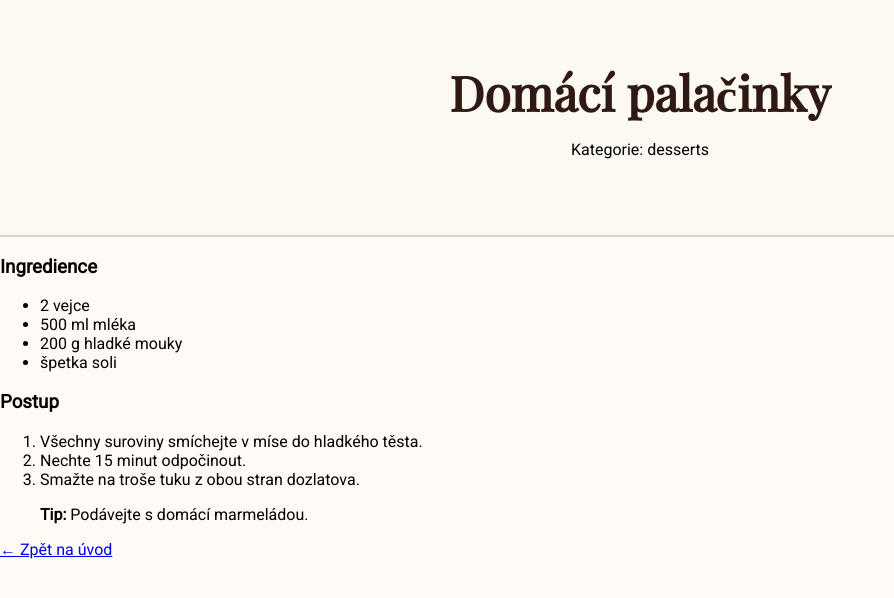
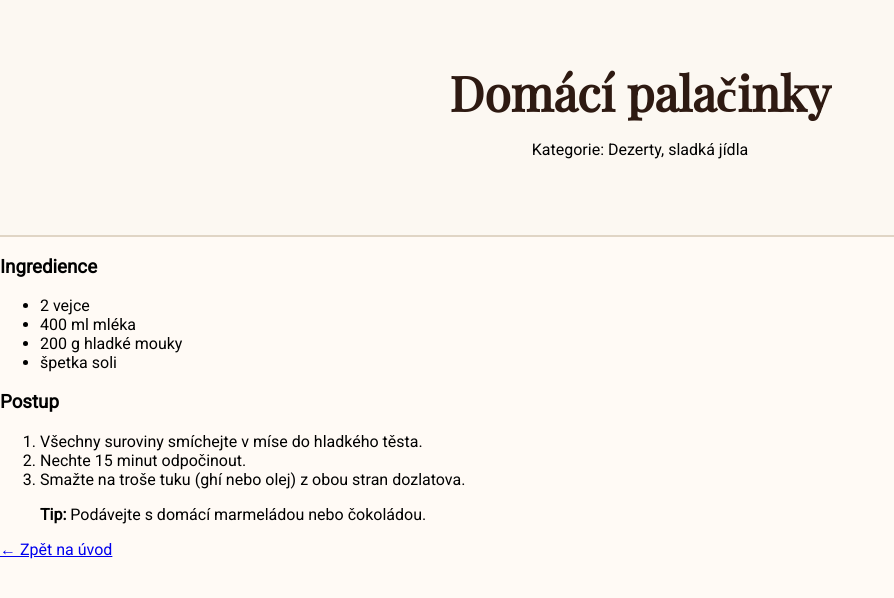
Before and after one commit to M4thys02/Cookbook, a Jekyll site: the page built from _posts/2026-03-01-palacinky.md, in a window 1280 px wide. Shown: the top 598 px of the page, without its empty margins (0-894 px from the left). Built offline with Jekyll 4.4.1, drawn with Linux system fonts in a browser that asks for light colours; some web fonts are replaced.

Commit message:
Added search bar

```diff
--- a/_posts/2026-03-01-palacinky.md
+++ b/_posts/2026-03-01-palacinky.md
@@ -1,19 +1,19 @@
 ---
 layout: desserts_layout
 title: "Domácí palačinky"
-category: "desserts"
+category: "Dezerty, sladká jídla"
 permalink: /desserts/palacinky/
 ---
 
 ### Ingredience
 * 2 vejce
-* 500 ml mléka
+* 400 ml mléka
 * 200 g hladké mouky
 * špetka soli
 
 ### Postup
 1. Všechny suroviny smíchejte v míse do hladkého těsta.
 2. Nechte 15 minut odpočinout.
-3. Smažte na troše tuku z obou stran dozlatova.
+3. Smažte na troše tuku (ghí nebo olej) z obou stran dozlatova.
 
-> **Tip:** Podávejte s domácí marmeládou.
+> **Tip:** Podávejte s domácí marmeládou nebo čokoládou.
--- a/index.html
+++ b/index.html
@@ -19,6 +19,11 @@
     </div>
     <h1>Kuchařka</h1>
     <p class="quote">„Tuk je nositel chuti“</p>
+
+    <section class="search-container">
+        <input type="text" id="recipe-search" placeholder="Hledat recept (např. palačinky)...">
+        <ul id="search-results"></ul>
+    </section>
 </header>
 
 <nav id="menu">
```
Also changed, not shown: js/main.js (+30 -0 lines), search.json (added, +12 -0 lines).
